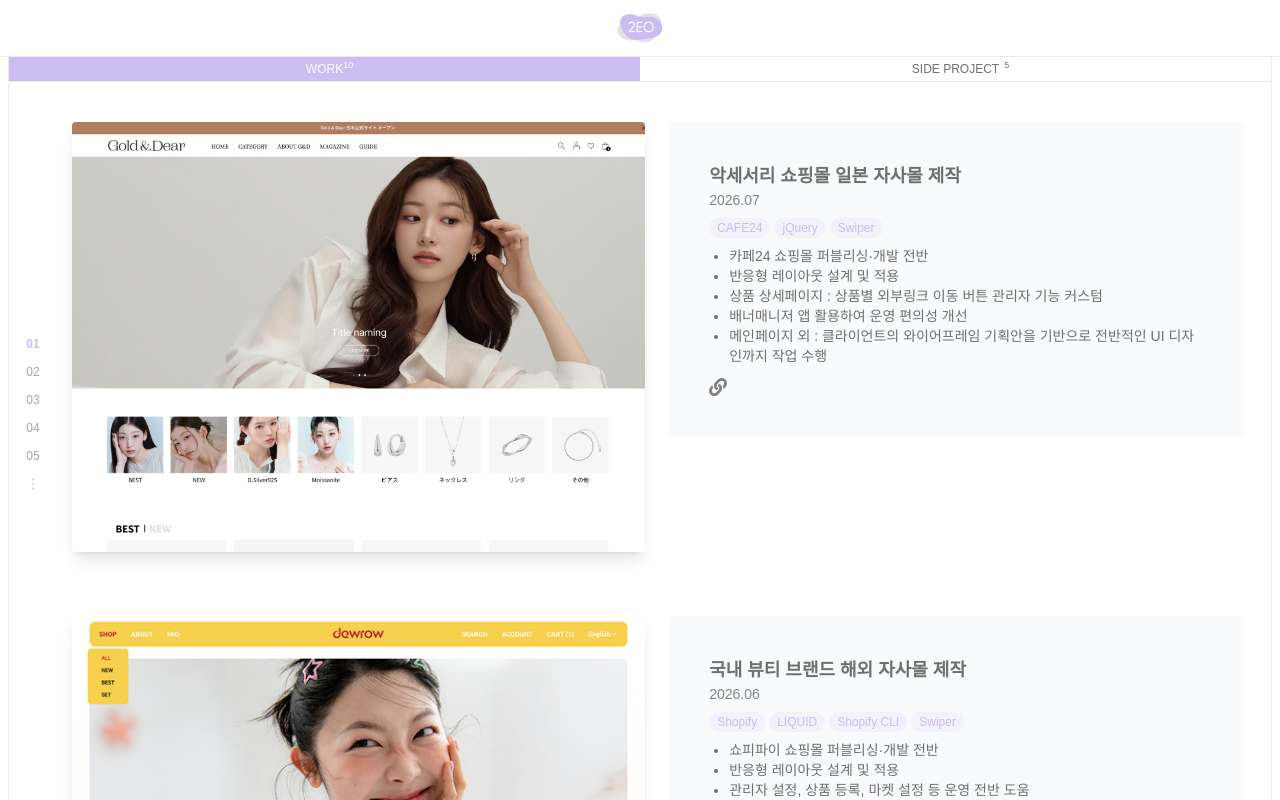
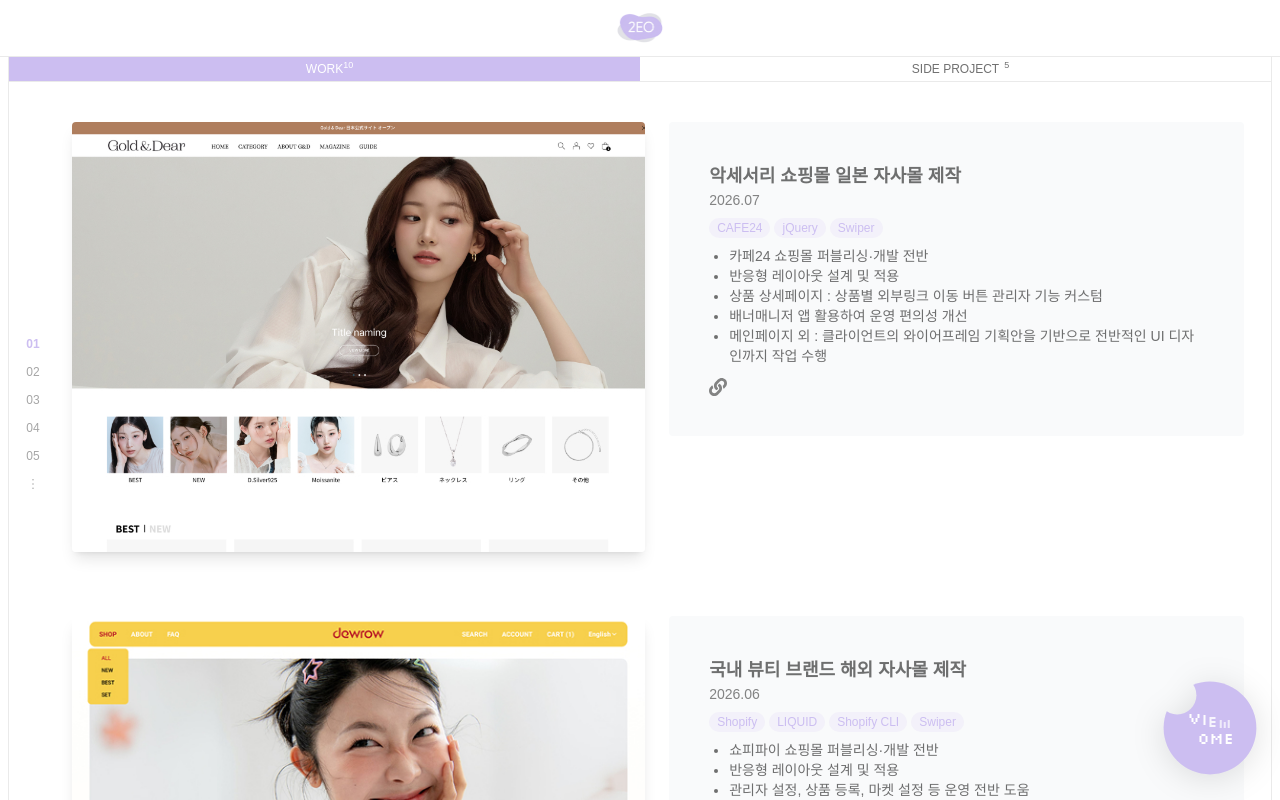
Before and after one commit to 2eo2yeo/2eo_portfolio_v2, a React (Vite) app: page /2eo_portfolio_v2/work in a window 1280 px wide. Shown: the top 800 px of the page. Built offline with nearby package versions, Linux system fonts and the light colour scheme; a web font is replaced by a local one.

Commit message:
플로팅 수정

```diff
--- a/src/components/FloatingWorkButton.tsx
+++ b/src/components/FloatingNavButton.tsx
@@ -23,7 +23,7 @@ function WaveText({ text, startDelay = 0 }: { text: string; startDelay?: number
                             repeatDelay: CYCLE_GAP,
                         }}
                     >
-                        {char === " " ? " " : char}
+                        {char === " " ? " " : char}
                     </motion.span>
                 </span>
             ))}
@@ -31,12 +31,18 @@ function WaveText({ text, startDelay = 0 }: { text: string; startDelay?: number
     );
 }
 
-export default function FloatingWorkButton() {
+interface FloatingNavButtonProps {
+    to: string;
+    topLine: string;
+    bottomLine: string;
+}
+
+export default function FloatingNavButton({ to, topLine, bottomLine }: FloatingNavButtonProps) {
     return (
-        <Link to="/work" className="floating-work-btn font-silkscreen" aria-label="View work">
+        <Link to={to} className="floating-nav-btn font-silkscreen" aria-label={`${topLine} ${bottomLine}`}>
             <span className="flex flex-col items-center leading-tight">
-                <WaveText text="VIEW" />
-                <WaveText text="WORK" startDelay={0.3} />
+                <WaveText text={topLine} />
+                <WaveText text={bottomLine} startDelay={0.3} />
             </span>
         </Link>
     );
--- a/src/css/style.css
+++ b/src/css/style.css
@@ -7,7 +7,7 @@
 
 /* floating work button */
 
-.floating-work-btn {
+.floating-nav-btn {
     position: fixed;
     right: 1.4rem;
     bottom: 1.5rem;
@@ -26,9 +26,4 @@
     background-size: 100% 100%;
     background-repeat: no-repeat;
     filter: drop-shadow(0 4px 16px rgba(0, 0, 0, 0.12));
-    transition: transform 0.2s ease;
 }
-
-.floating-work-btn:hover {
-    transform: scale(1.06);
-}
--- a/src/pages/Home.tsx
+++ b/src/pages/Home.tsx
@@ -1,6 +1,6 @@
 import { motion, type Variants } from "framer-motion";
 import CursorHintLink from "../components/CursorHintLink";
-import FloatingWorkButton from "../components/FloatingWorkButton";
+import FloatingNavButton from "../components/FloatingNavButton";
 
 import { IoMdMail } from "react-icons/io";
 import { SiVelog } from "react-icons/si";
@@ -130,7 +130,7 @@ export default function Home() {
             </ul>
         </div>
 
-        <FloatingWorkButton />
+        <FloatingNavButton to="/work" topLine="VIEW" bottomLine="WORK" />
         </>
     );
 }
--- a/src/pages/SideProjects.tsx
+++ b/src/pages/SideProjects.tsx
@@ -1,5 +1,11 @@
 import ProjectList from "../components/ProjectList";
+import FloatingNavButton from "../components/FloatingNavButton";
 
 export default function SideProjects() {
-    return <ProjectList dataUrl={`${import.meta.env.BASE_URL}data/side-projects.json`} />;
+    return (
+        <>
+            <ProjectList dataUrl={`${import.meta.env.BASE_URL}data/side-projects.json`} />
+            <FloatingNavButton to="/" topLine="VIEW" bottomLine="HOME" />
+        </>
+    );
 }
--- a/src/pages/Work.tsx
+++ b/src/pages/Work.tsx
@@ -1,5 +1,11 @@
 import ProjectList from "../components/ProjectList";
+import FloatingNavButton from "../components/FloatingNavButton";
 
 export default function Work() {
-    return <ProjectList dataUrl={`${import.meta.env.BASE_URL}data/work.json`} />;
+    return (
+        <>
+            <ProjectList dataUrl={`${import.meta.env.BASE_URL}data/work.json`} />
+            <FloatingNavButton to="/" topLine="VIEW" bottomLine="HOME" />
+        </>
+    );
 }
```
